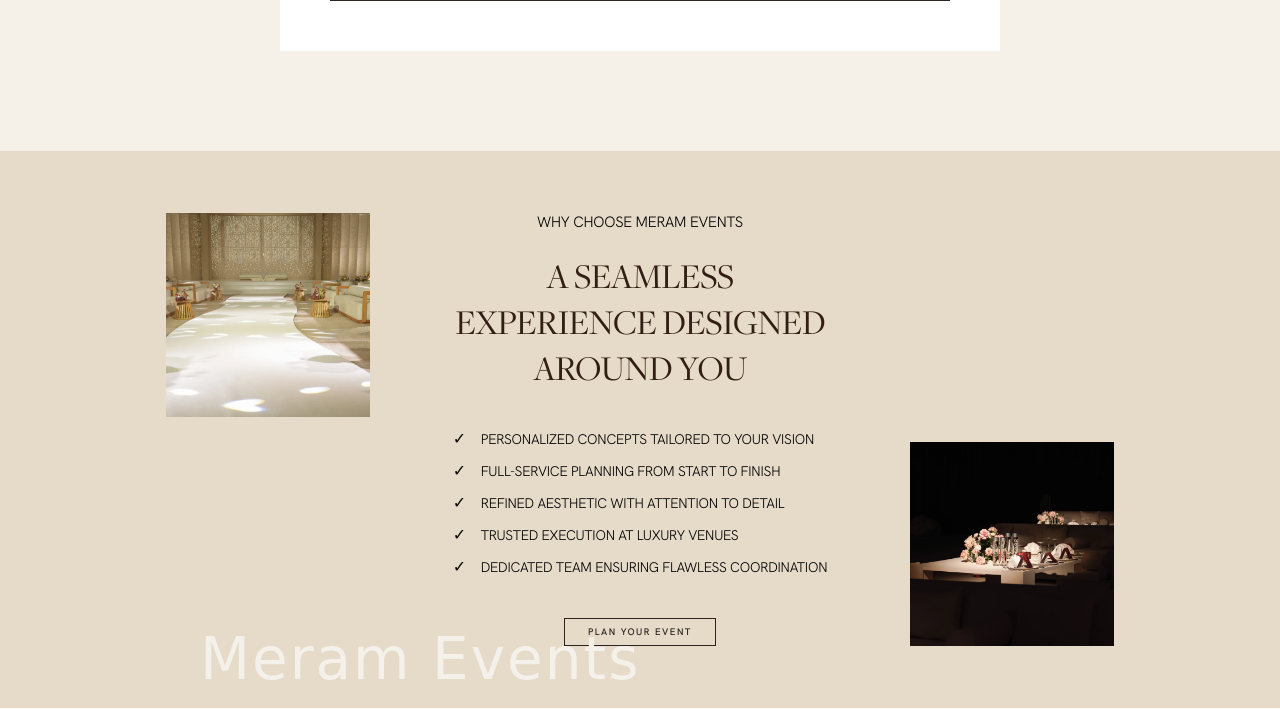
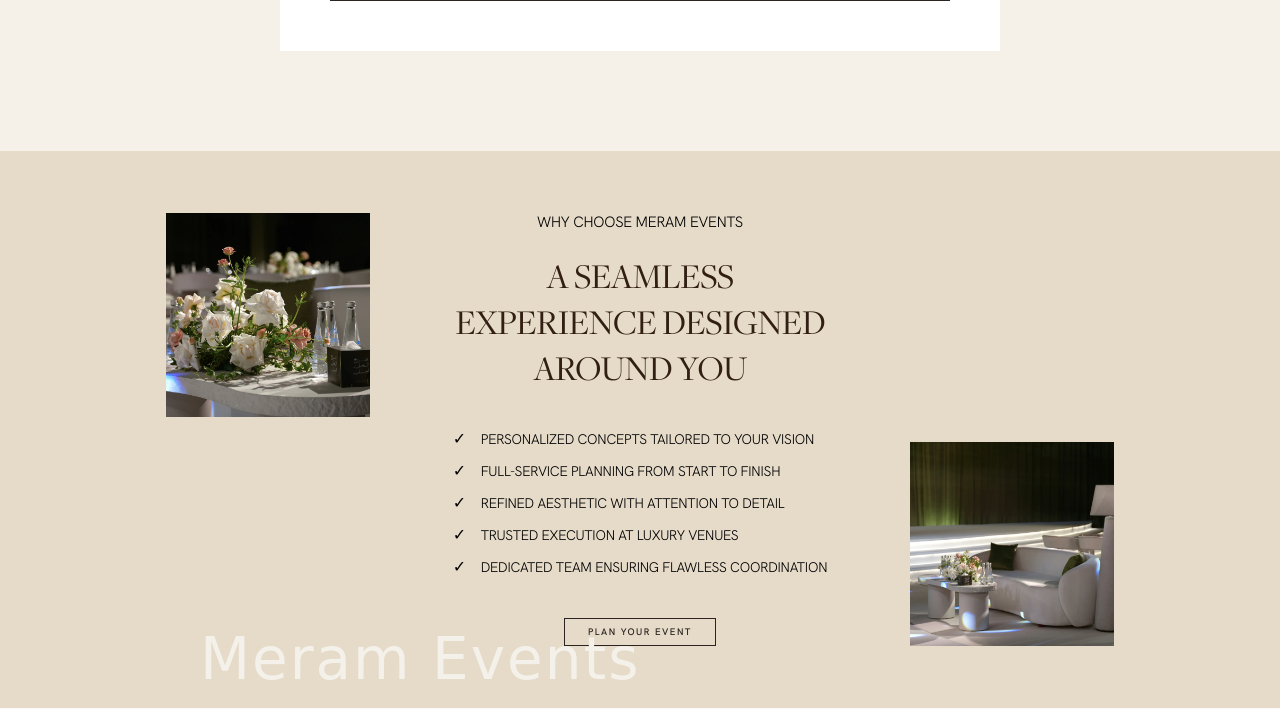
Before and after one commit to Harisshabbir76/Meram, a Django app: page /book-now/ in a window 1280 px wide. Shown: the part 1795-2504 px from the top of the page. Run offline with Django 5.2, Linux system fonts and the light colour scheme; data that the repository does not hold is empty; some libraries are stand-ins or nearby versions; some web fonts are replaced.

Commit message:
images changed

```diff
--- a/main/templates/main/base.html
+++ b/main/templates/main/base.html
@@ -790,7 +790,7 @@
 
     <div class="nav-right">
         <div class="nav-social-icons">
-            <a href="https://www.instagram.com/meram_events" target="_blank" rel="noopener noreferrer" title="Instagram"><i class="fab fa-instagram"></i></a>
+            <a href="https://www.instagram.com/meramevents.ae" target="_blank" rel="noopener noreferrer" title="Instagram"><i class="fab fa-instagram"></i></a>
             <a href="https://wa.me/971501406994?text=Hello%20Meram%20Events,%20I%20would%20like%20to%20know%20more." target="_blank" rel="noopener noreferrer" title="WhatsApp"><i class="fab fa-whatsapp"></i></a>
             <a href="https://mail.google.com/mail/?view=cm&fs=1&to=meram.events@gmail.com"
             target="_blank"
@@ -905,7 +905,7 @@
         <div class="footer-social">
             <div class="footer-icons">
                 <span class="footer-social-label" data-en="FOLLOW US ON:" data-ar="تابعنا على:">FOLLOW US ON:</span>
-                <a href="https://www.instagram.com/meram_events" target="_blank" rel="noopener noreferrer" title="Instagram"><i class="fab fa-instagram"></i></a>
+                <a href="https://www.instagram.com/meramevents.ae" target="_blank" rel="noopener noreferrer" title="Instagram"><i class="fab fa-instagram"></i></a>
                 <a href="https://wa.me/971501406994?text=Hello%20Meram%20Events,%20I%20would%20like%20to%20know%20more." target="_blank" rel="noopener noreferrer" title="WhatsApp"><i class="fab fa-whatsapp"></i></a>
             </div>
 
--- a/main/templates/main/book_now.html
+++ b/main/templates/main/book_now.html
@@ -827,7 +827,7 @@
     </section>
 <!-- ===== WHY CHOOSE MERAM EVENTS ===== -->
 <section class="why-section reveal">
-    <img loading="lazy" decoding="async" class="why-img-left" src="{% static 'main/images/os4.webp' %}" alt="Luxury event">
+    <img loading="lazy" decoding="async" class="why-img-left" src="{% static 'main/images/booking1.webp' %}" alt="Luxury event">
 
     <div class="why-center">
 
@@ -870,7 +870,7 @@
         </a>
 
     </div>
-    <img loading="lazy" decoding="async" class="why-img-right" src="{% static 'main/images/osb1.webp' %}" alt="Event detail">
+    <img loading="lazy" decoding="async" class="why-img-right" src="{% static 'main/images/booking2.webp' %}" alt="Event detail">
     <!-- Script watermark -->
     <div class="why-watermark">Meram Events</div>
 </section>
```
Also changed, not shown: main/static/main/images/booking1.webp (added), main/static/main/images/booking2.webp (added).
